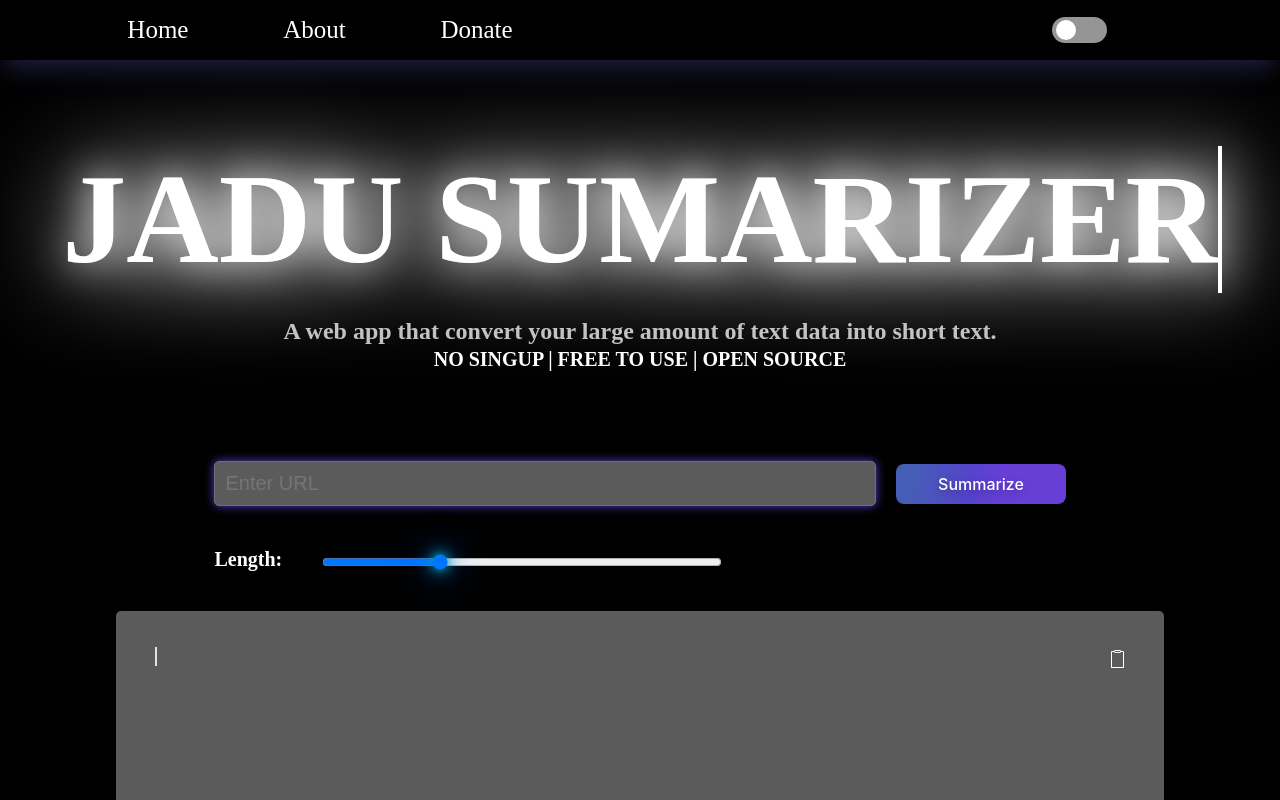
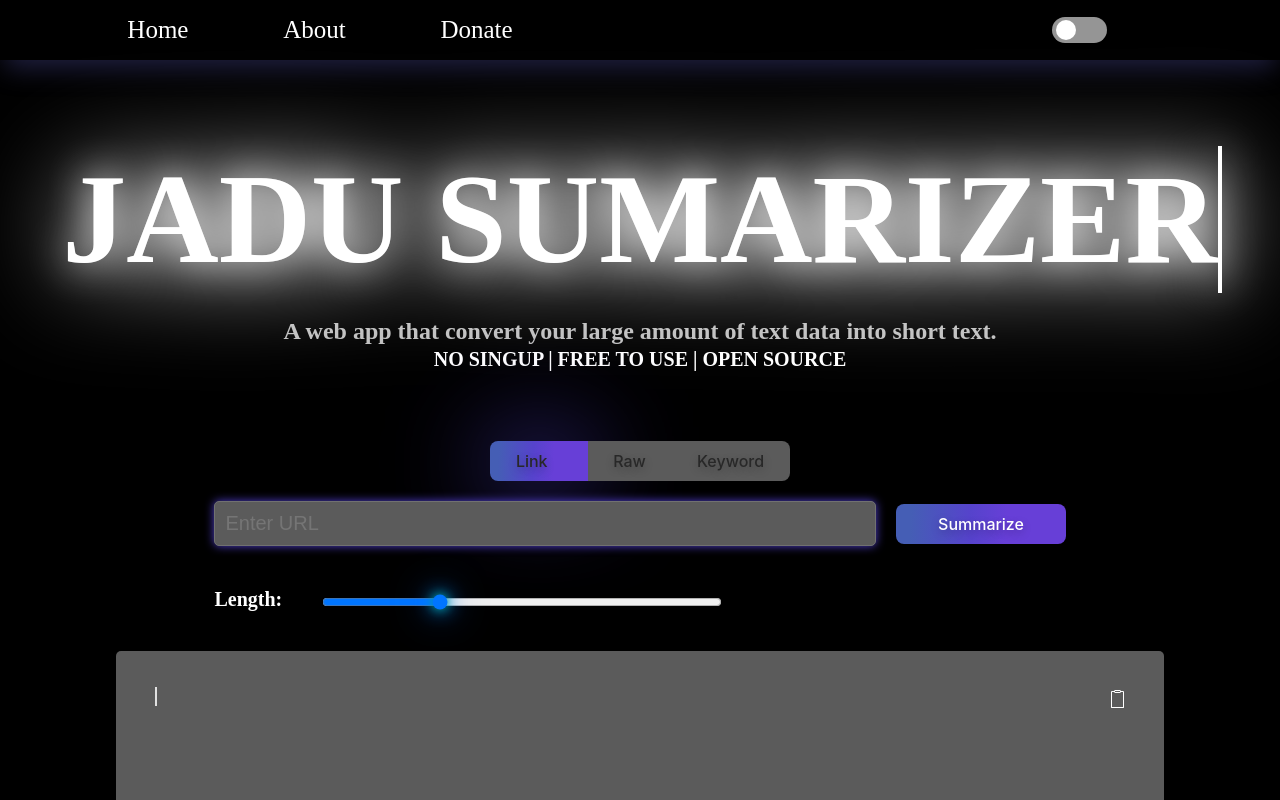
Before and after one commit to Khizarshah01/contentSummarizer, a React (Create React App) app: page / in a window 1280 px wide. Shown: the top 800 px of the page. Built offline with nearby package versions, Linux system fonts and the light colour scheme.

Commit message:
add buttons for swithcing tabs

```diff
--- a/src/components/Home.css
+++ b/src/components/Home.css
@@ -15,11 +15,11 @@
   align-items: center;
   flex-direction: column;
 }
-.Heading {
+/* .Heading {
   /* display: flex;
   justify-content: center; */
-  /* align-items: center; */
-}
+  /* align-items: center;
+} */
 h1 {
   font-size: 8em;
   color: gray;
@@ -317,3 +317,56 @@ textarea::-webkit-scrollbar-thumb:hover {
   font-size: 20px;
   color: var(--front-color);
 }
+
+.Choice{
+  display: flex;
+}
+
+.Choice {
+  display: flex;
+}
+
+.Choice button {
+  background-color: rgb(91, 91, 91);
+  border-style: none;
+  box-sizing: border-box;
+  color: #282828;
+  cursor: pointer;
+  flex-shrink: 0;
+  font-family: "Inter UI","SF Pro Display",-apple-system,BlinkMacSystemFont,"Segoe UI",Roboto,Oxygen,Ubuntu,Cantarell,"Open Sans","Helvetica Neue",sans-serif;
+  font-size: 16px;
+  font-weight: 500;
+  height: 2.5rem;
+  padding: 0 1.6rem;
+  text-align: center;
+  text-shadow: rgba(0, 0, 0, 0.25) 0 3px 8px;
+  transition: all 0.3s; /* Transition all properties */
+  user-select: none;
+  -webkit-user-select: none;
+  touch-action: manipulation;
+}
+
+.Choice button:hover {
+  box-shadow: rgb(80, 63, 205) 0 2px 100px;
+}
+
+.Choice button.active {
+  background-image: linear-gradient(92.88deg, #455EB5 9.16%, #5643CC 43.89%, #673FD7 64.72%);
+  box-shadow: rgb(80, 63, 205) 0 2px 100px;
+}
+
+
+.Choice button:active {
+  animation: ripple 0.3s linear; /* Apply the ripple animation on button click */
+}
+
+#ChoiceR{
+  border-start-start-radius: 8px;
+  border-end-start-radius: 8px;
+  padding-right: 40px;
+}
+
+#ChoiceL{
+  border-end-end-radius: 8px;
+  border-start-end-radius: 8px;
+}
--- a/src/components/Home.jsx
+++ b/src/components/Home.jsx
@@ -4,12 +4,12 @@ import "./Home.css";
 function Home() {
   const [url, setUrl] = useState("");
   const [loading, setLoading] = useState(false);
-  const [length, setLength] = useState(5); // initial summary length set to 5
+  const [length, setLength] = useState(5);
   const [summarizedText, setSummarizedText] = useState("");
   const textAreaRef = useRef(null);
   const [loadingDots, setLoadingDots] = useState("");
-  const [typingText, setTypingText] = useState(""); // State for typing effect
-
+  const [typingText, setTypingText] = useState("");
+  const [activeButton, setActiveButton] = useState("Link"); // State to track active button
 
   useEffect(() => {
     const interval = setInterval(() => {
@@ -19,23 +19,21 @@ function Home() {
     return () => clearInterval(interval);
   }, []);
 
-
   useEffect(() => {
     if (!loading) {
       let currentIndex = 0;
       const interval = setInterval(() => {
         const text = typingText.substring(0, currentIndex);
-        const cursor = currentIndex % 2 === 0 ? "|" : " "; // Alternate cursor between "|" and " "
-        setSummarizedText(text + cursor); // Display text with cursor
+        const cursor = currentIndex % 2 === 0 ? "|" : " ";
+        setSummarizedText(text + cursor);
         currentIndex++;
         if (currentIndex > typingText.length) {
           clearInterval(interval);
         }
-      }, 5); // Adjust the interval to control typing speed
+      }, 5);
       return () => clearInterval(interval);
     }
   }, [typingText, loading]);
-
 
   const handleSummarize = (event) => {
     event.preventDefault();
@@ -48,28 +46,29 @@ function Home() {
       body: JSON.stringify({ url: url, length: +length }),
     })
       .then((response) => response.json())
-
       .then((data) => {
         const text = data.summarized_text;
-        setTypingText(text); // Set the typing text with the response
-        setSummarizedText(text); // Set the summarized text immediately
+        setTypingText(text);
+        setSummarizedText(text);
       })
-
       .catch((error) => {
         console.error("Error:", error);
         console.log("Response Status:", error.response.status);
         console.log("Response Text:", error.response.statusText);
       })
-
       .finally(() => {
-        setLoading(false); // Set loading to false when request completes
+        setLoading(false);
       });
-
   };
 
   const copyToClipboard = () => {
     textAreaRef.current.select();
     document.execCommand('copy');
+  };
+
+  const handleButtonClick = (buttonName) => {
+    setActiveButton(buttonName);
+    // You can add logic here to perform different actions based on the clicked button
   };
 
   return (
@@ -84,8 +83,27 @@ function Home() {
         <h3>NO SINGUP  |  FREE TO USE  |  OPEN SOURCE</h3>
       </div>
 
-      {/* second container */}
       <div className="con">
+        <div className="Choice">
+          <button id="ChoiceR"
+            className={activeButton === "Link" ? "active" : ""}
+            onClick={() => handleButtonClick("Link")}
+          >
+            Link
+          </button>
+          <button
+            className={activeButton === "Raw" ? "active" : ""}
+            onClick={() => handleButtonClick("Raw")}
+          >
+            Raw
+          </button>
+          <button id="ChoiceL"
+            className={activeButton === "keyword" ? "active" : ""}
+            onClick={() => handleButtonClick("keyword")}
+          >
+            Keyword
+          </button>
+        </div>
         <div className="inputBox">
           <input
             id="Urle"
@@ -96,7 +114,6 @@ function Home() {
             placeholder="Enter URL"
           />
           <button className="button-36" onClick={handleSummarize}>Summarize</button>
-
           <div className="scon">
             <h3>Length: </h3>
             <input
@@ -109,7 +126,6 @@ function Home() {
             />
           </div>
         </div>
-
         <div className="textareaa">
           <textarea
             id="summarizedText"
@@ -118,7 +134,7 @@ function Home() {
             value={loading ? "Loading." + loadingDots : summarizedText}
             ref={textAreaRef}
             spellCheck={false}
-            readOnly // Make the textarea read-only while loading
+            readOnly
           ></textarea>
           <div id="copyToClipboard-a" className="clipboard icon" onClick={copyToClipboard}></div>
         </div>
```
